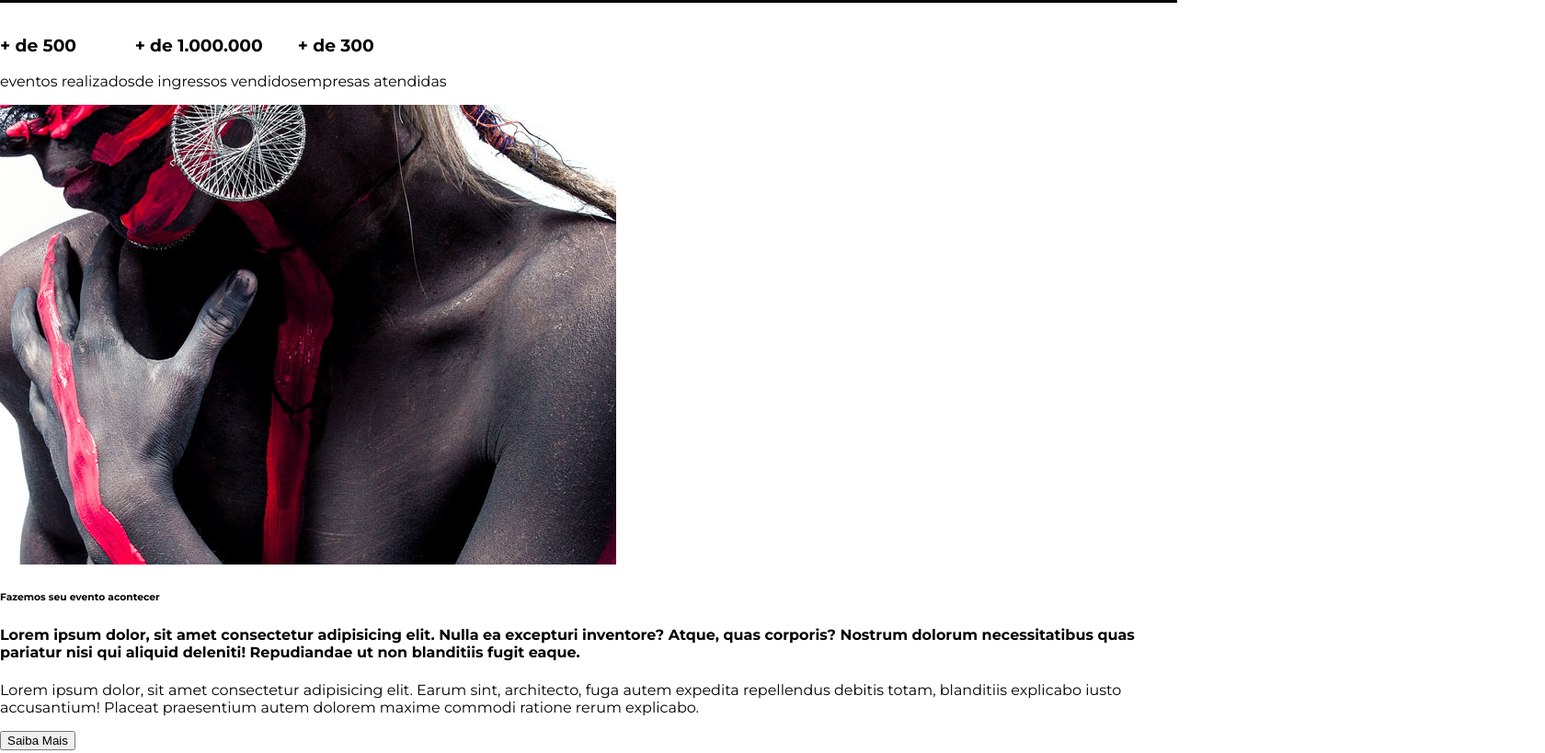
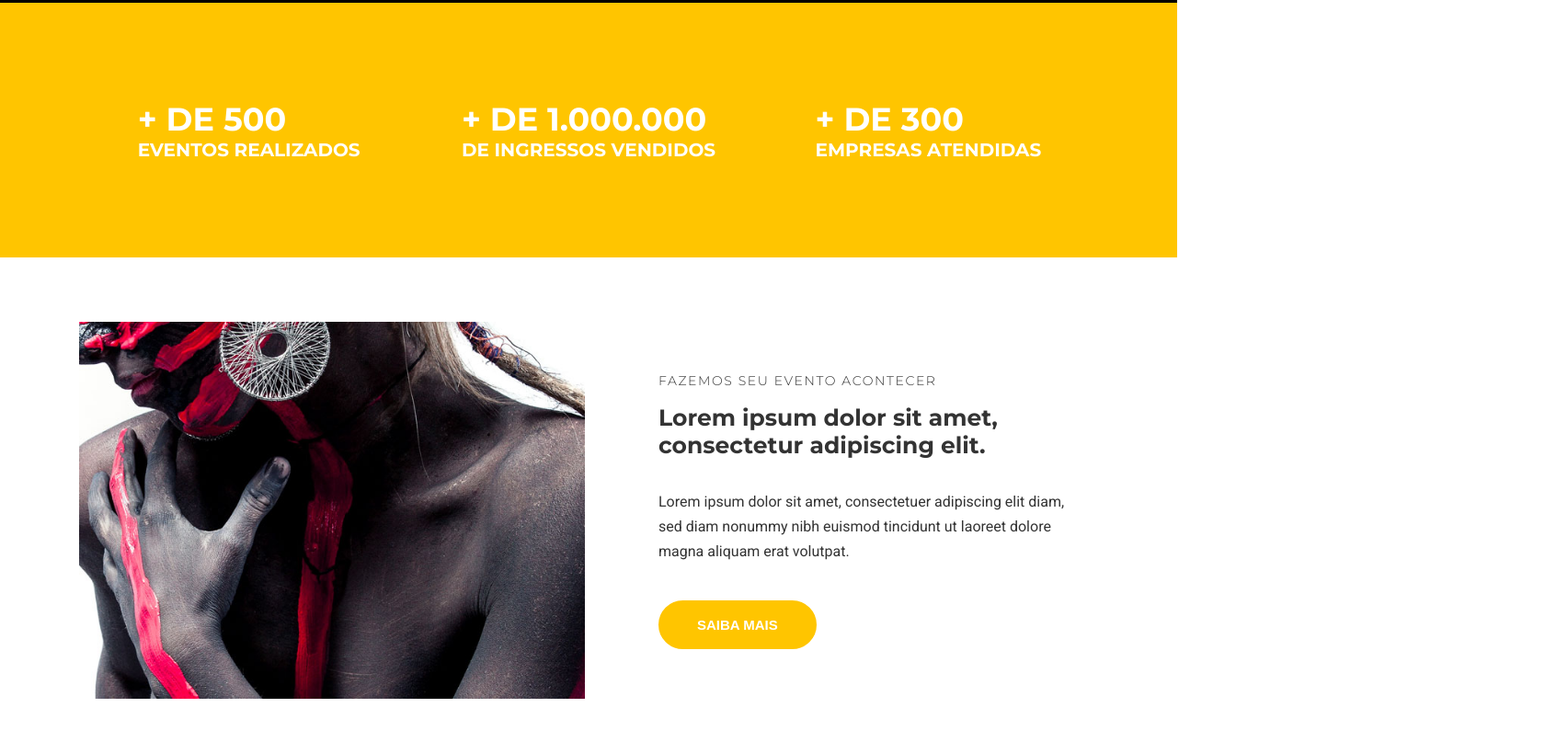
Before and after one commit to dglpz/studion, a website: page src/index.html in a window 1280 px wide. Shown: the part 824-1643 px from the top of the page at 92% size, 1680 px wide, since content can reach past the window. Drawn offline with Linux system fonts and the light colour scheme.

Commit message:
feat(counter): implemented counter styles

```diff
--- a/src/index.html
+++ b/src/index.html
@@ -10,7 +10,9 @@
 
 <body>
     <nav class="navbar">
-        <h1 class="logo-studion">Studi<span class="copy--primary">on </span><span class="logo-studion__subtitle">Eventos</span></h1>
+    <div class="container navbar__container">
+        <h1 class="logo-studion">Studi<span class="copy--primary">on </span><span
+                class="logo-studion__subtitle">Eventos</span></h1>
         <ul class="navbar__links">
             <li>
                 <a href="#empresa">
@@ -38,6 +40,7 @@
                 </a>
             </li>
         </ul>
+    </div>
     </nav>
 
     <header>
@@ -54,27 +57,28 @@
     </header>
 
     <main>
-        <section>
-            <ul>
+        <section id="counter">
+            <ul class="container counter__container">
                 <li>
-                    <h3>+ de 500 </h3>eventos realizados
+                    <h3>+ de 500 <small>eventos realizados</small></h3>
                 </li>
                 <li>
-                    <h3>+ de 1.000.000 </h3>de ingressos vendidos
+                    <h3>+ de 1.000.000 <small>de ingressos vendidos</small></h3>
                 </li>
                 <li>
-                    <h3>+ de 300 </h3>empresas atendidas
+                    <h3>+ de 300 <small>empresas atendidas</small></h3>
                 </li>
             </ul>
         </section>
 
-        <section>
-            <div>
-                <img src="./images/institutional.jpg" />
+        <section class="container institutionial">
+            <img class="institutionial__image" src="./images/institutional.jpg" alt="Studion institutional" />
+            <div class="institutionial__copy">
                 <h6>Fazemos seu evento acontecer</h6>
-                <h4>Lorem ipsum dolor, sit amet consectetur adipisicing elit. Nulla ea excepturi inventore? Atque, quas corporis? Nostrum dolorum necessitatibus quas pariatur nisi qui aliquid deleniti! Repudiandae ut non blanditiis fugit eaque.</h4>
-                <p>Lorem ipsum dolor, sit amet consectetur adipisicing elit. Earum sint, architecto, fuga autem expedita repellendus debitis totam, blanditiis explicabo iusto accusantium! Placeat praesentium autem dolorem maxime commodi ratione rerum explicabo.</p>
-                <button>Saiba Mais</button>
+                <h4>Lorem ipsum dolor sit amet, consectetur adipiscing elit.</h4>
+                <p>Lorem ipsum dolor sit amet, consectetuer adipiscing elit diam, sed diam nonummy nibh euismod
+                    tincidunt ut laoreet dolore magna aliquam erat volutpat.</p>
+                <button class="btn btn--institutional">Saiba Mais</button>
             </div>
         </section>
 
--- a/src/style.css
+++ b/src/style.css
@@ -1,4 +1,4 @@
-@import url('https://fonts.googleapis.com/css2?family=Montserrat:wght@300;400;700;900&display=swap');
+@import url('https://fonts.googleapis.com/css2?family=Montserrat:wght@300;400;500;700;900&family=Roboto&display=swap');
 
 * {
     box-sizing: border-box;
@@ -7,13 +7,26 @@
 :root {
     font-family: 'Montserrat', sans-serif;
     font-size: 16px;
+    --color-copy: #333;
     --color-primary: #ffc500;
     --default-padding: 1rem;
+    color: var(--color-copy)
 }
 
 body {
     margin: 0;
     padding-top: 7.75rem;
+}
+
+header,
+main,
+footer {
+    overflow-x: hidden;
+}
+
+.container {
+    max-width: 1140px;
+    margin: 0 auto;
 }
 
 ul {
@@ -25,16 +38,20 @@ ul {
 .navbar {
     position: fixed;
     z-index: 1;
+    top: 0;
+    left: 0;
+    width: 100%;
+    background-color: #000;
+    color: #fff;
+}
+
+.navbar__container {
     display: grid;
     grid-template-columns: 1fr 9fr;
     align-items: center;
-    top: 0;
-    left: 0;
     width: 100vw;
     height: 7.75rem;
     padding: 0rem 1rem;
-    background-color: #000;
-    color: #fff;
 }
 
 .navbar__links {
@@ -85,7 +102,7 @@ ul {
 }
 
 .slide__background-image {
-    width: 100%;
+    max-width: 100%;
     height: 100%;
     object-fit: cover;
     object-position: center;
@@ -129,8 +146,73 @@ ul {
 
 .btn:hover,
 .btn:active,
-.btn:focus {
+.btn:focus,
+.btn--institutional {
     border-color: var(--color-primary);
     background-color: var(--color-primary);
     color: #fff;
 }
+
+#counter {
+    background-color: var(--color-primary);
+    color: #fff;
+    text-transform: uppercase;
+}
+
+.counter__container {
+    display: grid;
+    grid-template-columns: repeat(auto-fill, minmax(300px, 1fr));
+    place-items: center;
+    padding: 4.375rem 1rem;
+}
+
+.counter__container h3 {
+    font-size: 2.1875rem;
+}
+
+.counter__container h3 small {
+    display: block;
+    font-size: 1.25rem;
+}
+
+.institutionial {
+    display: grid;
+    grid-template-columns: auto auto;
+    gap: 3.125rem;
+    align-items: center;
+    padding: 4.375rem 1rem;
+}
+
+.institutionial__image {
+    max-width: 550px;
+}
+
+.institutionial__copy {
+    padding: 0 1.875rem;
+}
+
+.institutionial__copy h6 {
+    font-size: 0.875rem;
+    font-weight: 300;
+    letter-spacing: 0.1rem;
+    text-transform: uppercase;
+    margin: 0;
+}
+
+.institutionial__copy h4 {
+    font-size: 1.5625rem;
+    margin-top: 1rem;
+}
+
+.institutionial p {
+    font-family: Roboto, sans-serif;
+    font-size: 1,0625rem;
+    line-height: 1.6875rem;
+    margin-bottom: 0;
+    margin-bottom: 2.5rem;
+}
+
+.btn--institutional:hover {
+    color: var(--color-copy);
+    background-color: unset;
+}
```
Also changed, not shown: 1 other file.
